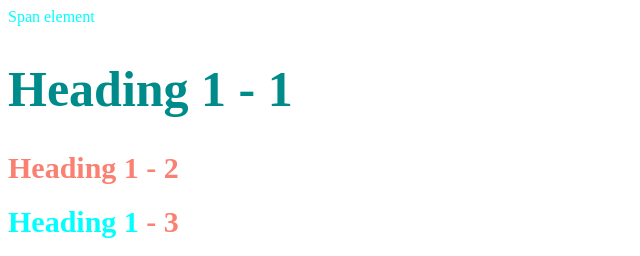
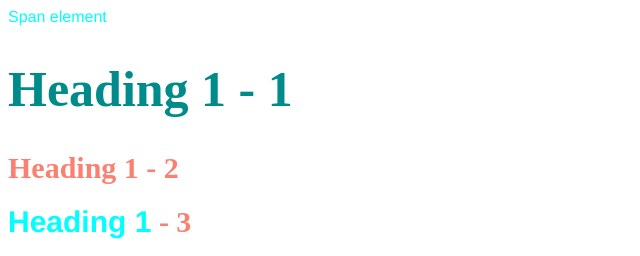
Before and after one commit to anemone112/Ed-the-cat, a plain HTML site: page style-test.html in a window 1280 px wide. Shown: the top 256 px of the page, without its empty margins (0-640 px from the left). Drawn offline with Linux system fonts and the light colour scheme.

```diff
--- a/css/style.css
+++ b/css/style.css
@@ -12,5 +12,5 @@ h2{
     text-transform: uppercase;
 }
 span{
-    color:aqua;
+    color:aqua; font-family:'Franklin Gothic Medium', 'Arial Narrow', Arial, sans-serif;
 }
```
